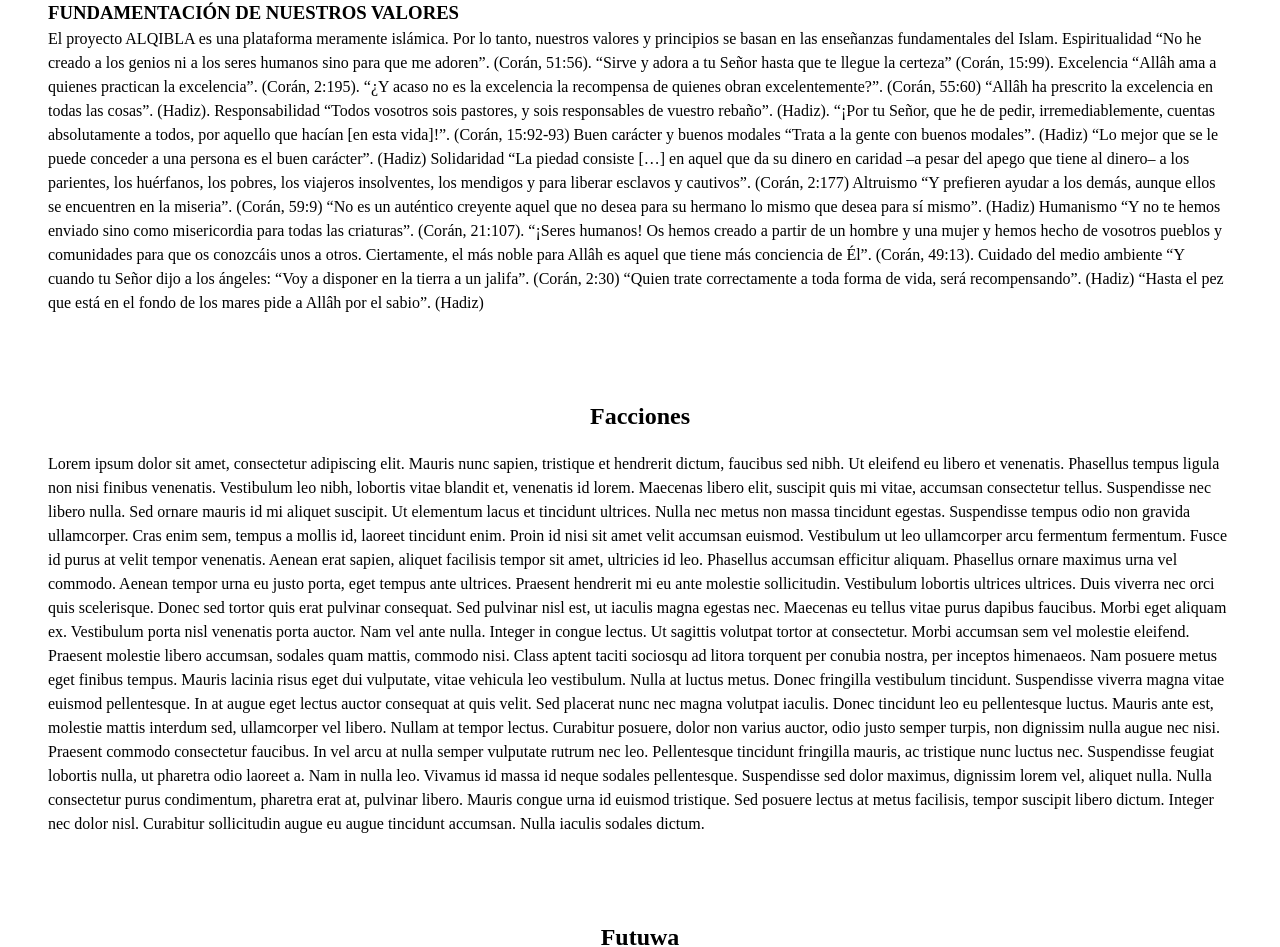
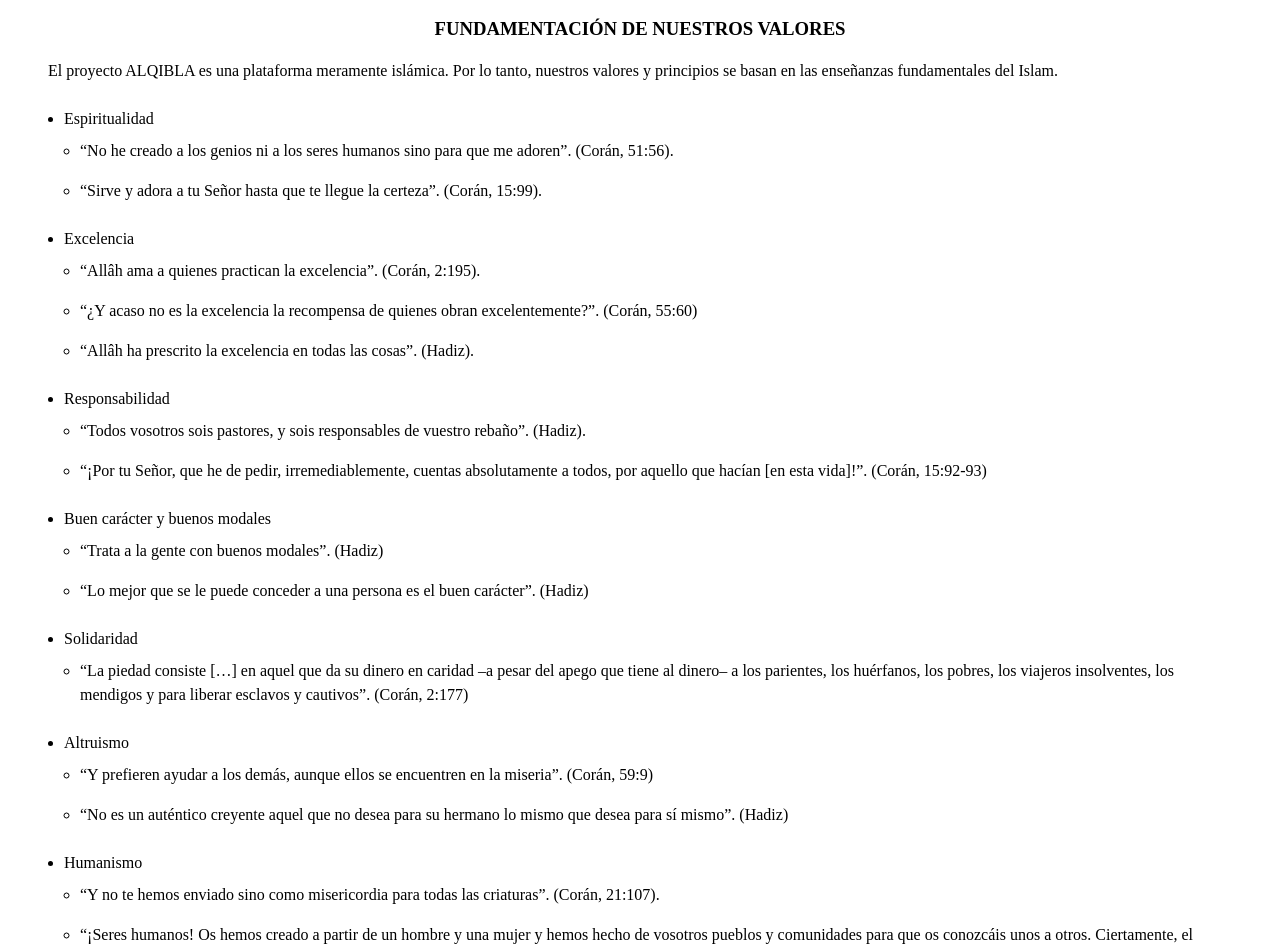
Before and after one commit to OussamaAlouat/alqibla-pro, an Angular app: page / in a window 1280 px wide. Shown: the part 3077-4024 px from the top of the page. Built offline with nearby package versions, Linux system fonts and the light colour scheme.

Commit message:
FIX: improved the values view

```diff
--- a/src/app/views/values/values.component.html
+++ b/src/app/views/values/values.component.html
@@ -46,35 +46,104 @@
       <h3>
         FUNDAMENTACIÓN DE NUESTROS VALORES
       </h3>
+      <p> El proyecto ALQIBLA es una plataforma meramente islámica. Por lo tanto, nuestros valores y principios se basan en las enseñanzas fundamentales del Islam.</p>
+      <ul>
+        <li>
+          Espiritualidad
+          <ul>
+            <li>
+              <q>No he creado a los genios ni a los seres humanos sino para que me adoren</q>. (Corán, 51:56).
+            </li>
+            <li>
+              <q>Sirve y adora a tu Señor hasta que te llegue la certeza</q>. (Corán, 15:99).
+            </li>
+          </ul>
+        </li>
+        <li>
+          Excelencia
+          <ul>
+            <li>
+              <q>Allâh ama a quienes practican la excelencia</q>. (Corán, 2:195).
+            </li>
+            <li>
+              <q>¿Y acaso no es la excelencia la recompensa de quienes obran excelentemente?</q>. (Corán, 55:60)
+            </li>
+            <li>
+              <q>Allâh ha prescrito la excelencia en todas las cosas</q>. (Hadiz).
+            </li>
+          </ul>
+        </li>
+        <li>
+          Responsabilidad
+          <ul>
+            <li>
+              <q>Todos vosotros sois pastores, y sois responsables de vuestro rebaño</q>. (Hadiz).
+            </li>
+            <li>
+              <q>¡Por tu Señor, que he de pedir, irremediablemente, cuentas absolutamente a todos, por aquello que hacían [en esta vida]!</q>. (Corán, 15:92-93)
+            </li>
+          </ul>
+        </li>
+        <li>
+          Buen carácter y buenos modales
+          <ul>
+            <li>
+              “Trata a la gente con buenos modales”. (Hadiz)
+            </li>
+            <li>
+              “Lo mejor que se le puede conceder a una persona es el buen carácter”. (Hadiz)
+            </li>
+          </ul>
+        </li>
 
-    El proyecto ALQIBLA es una plataforma meramente islámica. Por lo tanto, nuestros valores y principios se basan en las enseñanzas fundamentales del Islam.
-    Espiritualidad
-      “No he creado a los genios ni a los seres humanos sino para que me adoren”. (Corán, 51:56).
-      “Sirve y adora a tu Señor hasta que te llegue la certeza” (Corán, 15:99).
-    Excelencia
-      “Allâh ama a quienes practican la excelencia”. (Corán, 2:195).
-      “¿Y acaso no es la excelencia la recompensa de quienes obran excelentemente?”. (Corán, 55:60)
-      “Allâh ha prescrito la excelencia en todas las cosas”. (Hadiz).
-    Responsabilidad
-      “Todos vosotros sois pastores, y sois responsables de vuestro rebaño”. (Hadiz).
-      “¡Por tu Señor, que he de pedir, irremediablemente, cuentas absolutamente a todos, por aquello que hacían [en esta vida]!”. (Corán, 15:92-93)
-    Buen carácter y buenos modales
-      “Trata a la gente con buenos modales”. (Hadiz)
-      “Lo mejor que se le puede conceder a una persona es el buen carácter”. (Hadiz)
+        <li>
+          Solidaridad
+          <ul>
+            <li>
+              <q>La piedad consiste […] en aquel que da su dinero en caridad –a pesar del apego que tiene al dinero– a los parientes, los huérfanos, los pobres, los viajeros insolventes, los mendigos y para liberar esclavos y cautivos</q>. (Corán, 2:177)
+            </li>
+          </ul>
+        </li>
 
-    Solidaridad
-      “La piedad consiste […] en aquel que da su dinero en caridad –a pesar del apego que tiene al dinero– a los parientes, los huérfanos, los pobres, los viajeros insolventes, los mendigos y para liberar esclavos y cautivos”. (Corán, 2:177)
-    Altruismo
-      “Y prefieren ayudar a los demás, aunque ellos se encuentren en la miseria”. (Corán, 59:9)
-      “No es un auténtico creyente aquel que no desea para su hermano lo mismo que desea para sí mismo”. (Hadiz)
-    Humanismo
-      “Y no te hemos enviado sino como misericordia para todas las criaturas”. (Corán, 21:107).
-      “¡Seres humanos! Os hemos creado a partir de un hombre y una mujer y hemos hecho de vosotros pueblos y comunidades para que os conozcáis unos a otros. Ciertamente, el más noble para Allâh es aquel que tiene más conciencia de Él”. (Corán, 49:13).
-    Cuidado del medio ambiente
-      “Y cuando tu Señor dijo a los ángeles: “Voy a disponer en la tierra a un jalifa”. (Corán, 2:30)
-      “Quien trate correctamente a toda forma de vida, será recompensando”. (Hadiz)
-      “Hasta el pez que está en el fondo de los mares pide a Allâh por el sabio”. (Hadiz)
+        <li>
+          Altruismo
+          <ul>
+            <li>
+              <q>Y prefieren ayudar a los demás, aunque ellos se encuentren en la miseria</q>. (Corán, 59:9)
+            </li>
+            <li>
+              <q>No es un auténtico creyente aquel que no desea para su hermano lo mismo que desea para sí mismo</q>. (Hadiz)
+            </li>
+          </ul>
+        </li>
+        <li>
+          Humanismo
+          <ul>
+            <li>
+              “Y no te hemos enviado sino como misericordia para todas las criaturas”. (Corán, 21:107).
+            </li>
+            <li>
+              “¡Seres humanos! Os hemos creado a partir de un hombre y una mujer y hemos hecho de vosotros pueblos y comunidades para que os conozcáis unos a otros. Ciertamente, el más noble para Allâh es aquel que tiene más conciencia de Él”. (Corán, 49:13).
+            </li>
+          </ul>
+        </li>
 
+        <li>
+          Cuidado del medio ambiente
+
+          <ul>
+            <li>
+              <q>Y cuando tu Señor dijo a los ángeles: “Voy a disponer en la tierra a un jalifa</q>. (Corán, 2:30)
+            </li>
+            <li>
+              <q>Quien trate correctamente a toda forma de vida, será recompensando</q>. (Hadiz)
+            </li>
+            <li>
+              <q>Hasta el pez que está en el fondo de los mares pide a Allâh por el sabio</q>. (Hadiz)
+            </li>
+          </ul>
+        </li>
+      </ul>
     </div>
   </div>
 </div>
--- a/src/app/views/values/values.component.scss
+++ b/src/app/views/values/values.component.scss
@@ -4,3 +4,8 @@
     margin-bottom: 1em;
   }
 }
+
+h3 {
+  margin-top: 1rem;
+  text-align: center;
+}
```
